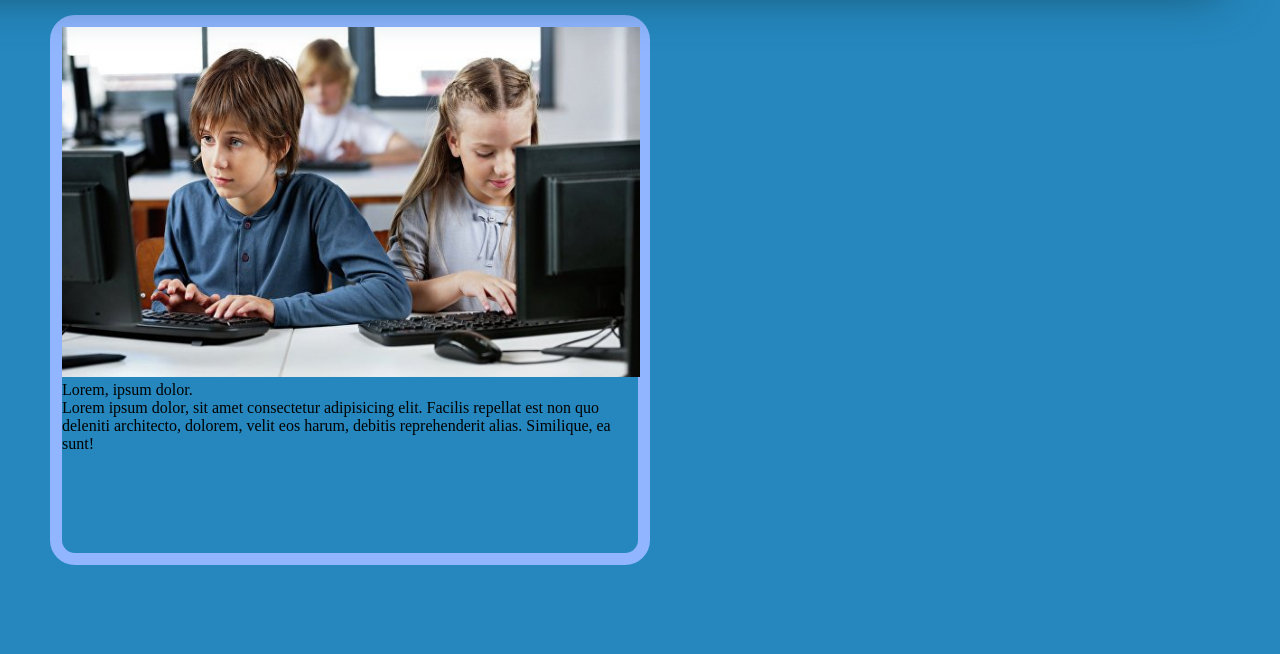
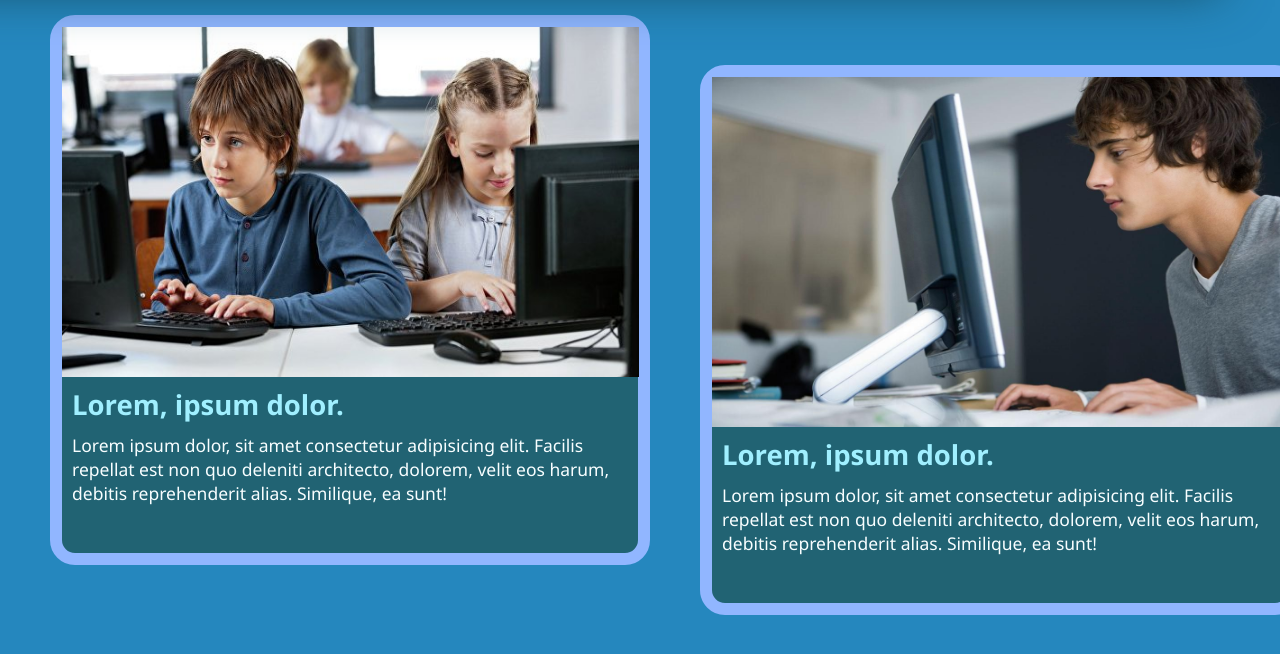
Before and after one commit to Alexkulinets/GameOFTeens_HTML-CSS, a plain HTML site: page index.html in a window 1280 px wide. Shown: the part 160-814 px from the top of the page. Drawn offline with Linux system fonts and the light colour scheme.

Commit message:
Доробив hero

```diff
--- a/index.html
+++ b/index.html
@@ -21,7 +21,12 @@
 
     <div class="hero">
         <div class="container">
-            <img class="KidswithPc" src="./Img/kidswithPC.jpg" alt="KidsWithPc">
+            <img class="KidswithPc" src="./Img/kidswithPC.png" alt="KidsWithPc">
+            <div class="heroname">Lorem, ipsum dolor.</div>
+            <div class="herotext">Lorem ipsum dolor, sit amet consectetur adipisicing elit. Facilis repellat est non quo deleniti architecto, dolorem, velit eos harum, debitis reprehenderit alias. Similique, ea sunt!</div>
+        </div>
+        <div class="container two">
+            <img class="KidswithPc" src="./Img/kidswithPCtwo.png" alt="KidsWithPc">
             <div class="heroname">Lorem, ipsum dolor.</div>
             <div class="herotext">Lorem ipsum dolor, sit amet consectetur adipisicing elit. Facilis repellat est non quo deleniti architecto, dolorem, velit eos harum, debitis reprehenderit alias. Similique, ea sunt!</div>
         </div>
--- a/style.css
+++ b/style.css
@@ -115,11 +115,12 @@ nav.fill ul li a:hover:after {
     margin-top:75px;
     display:flex;
     align-items:center;
-    justify-content:flex-start;
+    justify-content:space-between;
   }
 
   .container{
     border: 12px solid #91b6ff;
+    background: #216373;
     margin-left:50px;
     border-radius:25px;
     width:600px;
@@ -127,7 +128,29 @@ nav.fill ul li a:hover:after {
     z-index:2;
   }
 
+  .container.two{
+    margin-right:50px;
+    margin-top:100px;
+  }
+
   .KidswithPc{
-    width:577.5px;
+    width:577px;
     height:350px;
+    z-index: 1;
   }
+
+  .heroname{
+    color:rgb(160, 239, 255);
+    font-weight:800;
+    font-size:27.5px;
+    font-family:'Segoe UI', Tahoma, Geneva, Verdana, sans-serif;
+    padding:5px 10px;
+    z-index:1;
+  }
+  .herotext{
+    color:rgb(248, 254, 255);
+    font-weight:500;
+    font-size:17.5px;
+    font-family:'Segoe UI', Tahoma, Geneva, Verdana, sans-serif;
+    padding:5px 10px;
+  }
```
Also changed, not shown: Img/KidswithPCtwo.png (added), Img/kidswithPC.png (renamed from Img/kidswithPC.jpg).
